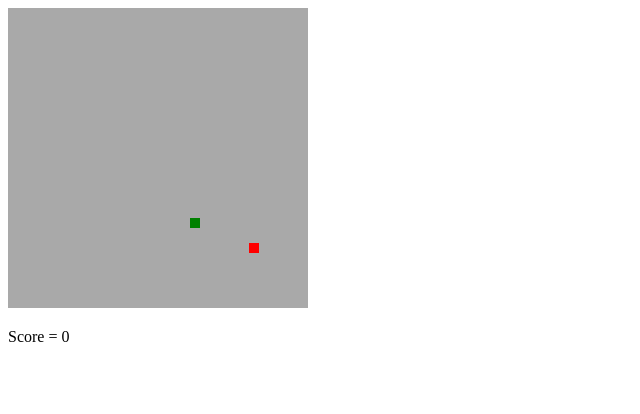
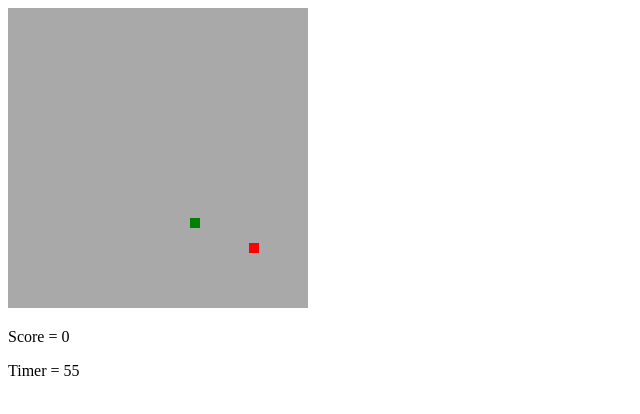
Before and after one commit to wheel0ck/ifocop-snake, a website: page index.html in a window 1280 px wide. Shown: the full height of the page, 0-640 px from the left. Drawn offline with Linux system fonts and the light colour scheme.

Commit message:
ajout d un timer avec l affichage

```diff
--- a/index.html
+++ b/index.html
@@ -11,6 +11,7 @@
 </head>
 <body>
 <canvas id="gamvas"  width="300" height="300"></canvas>
-<p id="score">score</p>
+<p id="score"></p>
+<p id="timer"></p>
 </body>
 </html>
--- a/js/main.js
+++ b/js/main.js
@@ -288,6 +288,7 @@ function getAnimationManager(gpu, snake, collision, canvas, apple, game) {
 }
 /**
  * Give a game object
+ * @param {string} [id]   Add the id of the html tag
  * @returns {GameFactory} Return a object game
  */
 function getGame(id) {
@@ -303,8 +304,40 @@ function getGame(id) {
     this.printScore = function () {
       this.dom.innerHTML = 'Score = ' + this.score;
     };
-  };
+  }
   return new GameFactory();
+}
+/**
+ * Give a timer object
+ * @param {string}          id Add the id of the html tag
+ * @returns {TimerFactory}  Return a Timer object
+ */
+function getTimer(id) {
+  function TimerFactory() {
+    this.params = { defaultSecond: 60};
+    this.second = this.params.defaultSecond;
+    this.dom = (function () {
+      return document.getElementById(id);
+    })();
+    this.printTime = function () {
+      this.dom.innerHTML = 'Timer = ' + this.second;
+    };
+    this.idSetInterval = Number();
+    this.run = function () {
+      this.idSetInterval = setInterval(function (timer) {
+        timer.second -= 1;
+        if (timer.second >= 0 ) {
+          timer.printTime();
+        } else {
+          timer.stop();
+        }
+      }, 1000, this);
+    };
+    this.stop = function () {
+      clearInterval(this.idSetInterval);
+    };
+  }
+  return new TimerFactory();
 }
 
 /**
@@ -329,7 +362,9 @@ window.addEventListener('load', function () {
 
   var game = getGame('score');
   game.printScore();
-  console.log(game);
+  var timer = getTimer('timer');
+  timer.printTime();
+  timer.run();
 
   var canvas = getCanvas('gamvas');
   // console.log(canvas);
```
